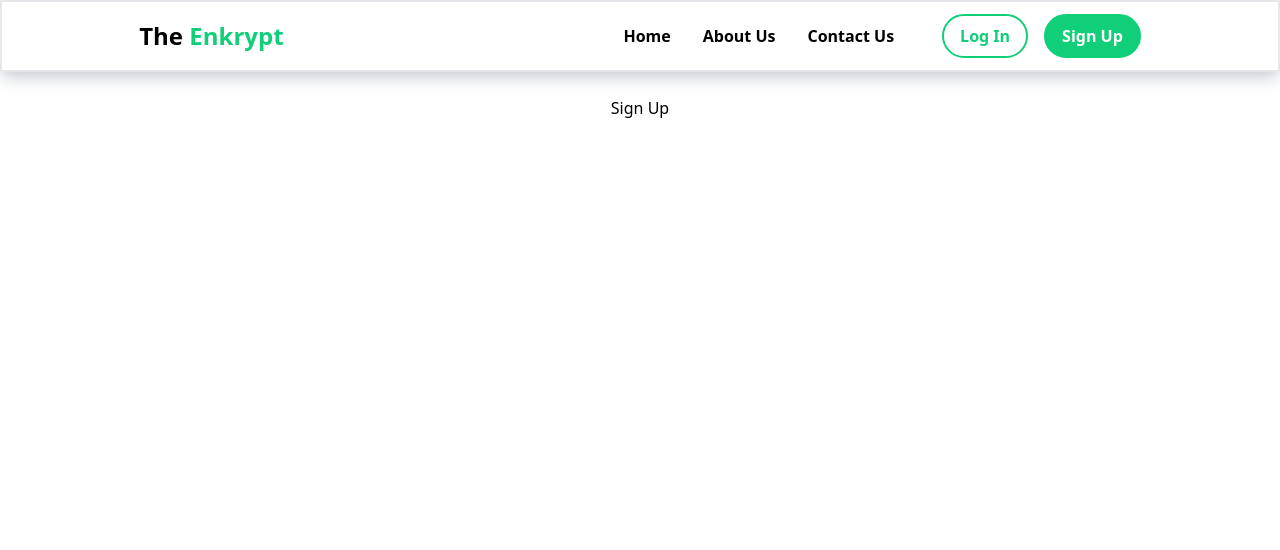
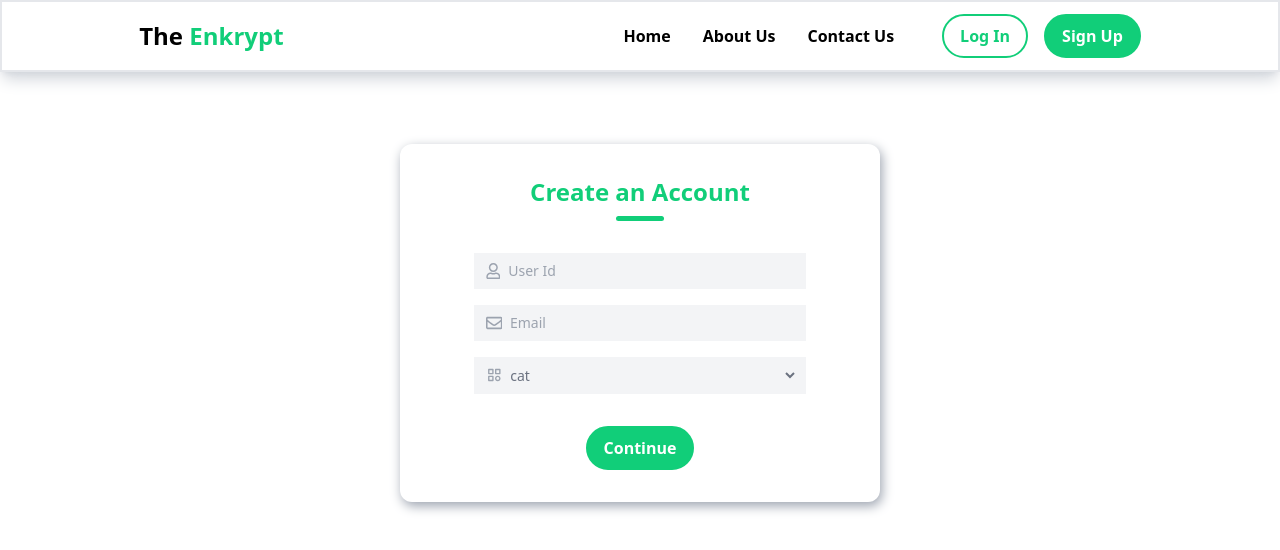
Before and after one commit to EnK-r-yPT/Front-End, a React (Create React App) app: page /signup in a window 1280 px wide. Shown: the top 550 px of the page. Built offline with nearby package versions, Linux system fonts and the light colour scheme.

Commit message:
sign up page created

```diff
--- a/src/Layout/Navbar.jsx
+++ b/src/Layout/Navbar.jsx
@@ -7,12 +7,12 @@ const Navbar = () => {
   const [dropMenu, setDropMenu] = useState(false);
 
   const dropMenuHandler = () => {
-    setDropMenu(!dropMenu);
+    setDropMenu((dropMenu) => !dropMenu);
   };
 
   return (
     <React.Fragment>
-      <nav className=" p-4 md:p-3  shadow-lg shadow-gray-300 border-2 fixed top-0 left-0 w-full z-50">
+      <nav className=" p-4 md:p-3 bg-white  shadow-lg shadow-gray-300 border-2 fixed top-0 left-0 w-full z-50">
         <div className="w-11/12 md:w-[85%]  lg:w-4/5 mx-auto max-w-[1440px] flex justify-between items-center">
           <div className="logo">
             <h1 className="font-bold text-2xl">
--- /dev/null
+++ b/src/components/SignUp /ImageSelect.component.jsx
@@ -0,0 +1,27 @@
+import React from "react";
+import { BiCategory } from "react-icons/bi";
+const categories = ["cat", "dog", "lion", "wolf", "tiger"];
+function ImageSelect() {
+  const categoryList = categories.map((category) => {
+    return (
+      <option value={category} className="bg-gray-100" key={category}>
+        {category}
+      </option>
+    );
+  });
+  return (
+    <div className="mt-8">
+      <div className="flex items-center bg-gray-100 p-2">
+        <BiCategory className="text-gray-400 text-lg mx-1" />
+        <select
+          name="category"
+          className="text-gray-500 bg-gray-100 w-full outline-none"
+        >
+          {categoryList}
+        </select>
+      </div>
+    </div>
+  );
+}
+
+export default ImageSelect;
--- /dev/null
+++ b/src/components/SignUp /SingUpInfo.component.jsx
@@ -0,0 +1,41 @@
+import React from "react";
+import { FaRegEnvelope, FaRegUser } from "react-icons/fa";
+import { BiCategory } from "react-icons/bi";
+
+const categories = ["cat", "dog", "lion", "wolf", "tiger"];
+
+const SingUpInfo = () => {
+  const categoryList = categories.map((category) => {
+    return <option value={category} className="bg-gray-100" key={category}>{category}</option>;
+  });
+  return (
+    <div className="flex flex-col gap-4 mt-8">
+      <div className="flex items-center bg-gray-100 p-2">
+        <FaRegUser className="text-gray-400  mx-1" />
+        <input
+          name="userId"
+          className="bg-gray-100 ml-1 outline-none text-gray-500 text-sm w-full"
+          type="text"
+          placeholder="User Id"
+        />
+      </div>
+      <div className="flex items-center bg-gray-100 p-2">
+        <FaRegEnvelope className="text-gray-400 text-lg  mx-1" />
+        <input
+          name="userId"
+          className="bg-gray-100 ml-1 outline-none text-gray-500 text-sm w-full"
+          type="text"
+          placeholder="Email"
+        />
+      </div>
+      <div className="flex items-center bg-gray-100 p-2">
+        <BiCategory className="text-gray-400 text-lg mx-1" />
+        <select name="category" className="text-gray-500 bg-gray-100 text-sm w-full outline-none">
+          {categoryList}
+        </select>
+      </div>
+    </div>
+  );
+};
+
+export default SingUpInfo;
--- a/src/pages/SignUp.page.jsx
+++ b/src/pages/SignUp.page.jsx
@@ -1,9 +1,72 @@
-import React from "react";
+import React, { useState } from "react";
+import ImageSelect from "../components/SignUp /ImageSelect.component";
+import SingUpInfo from "../components/SignUp /SingUpInfo.component";
 
 const SignUp = () => {
+  const [step, setStep] = useState(false);
+  const [formData, setFormData] = useState({
+    userId: "",
+    email: "",
+    category: "",
+    password: "",
+  });
+
+  const BodyDisplay = () => {
+    if (step === false) {
+      return <SingUpInfo  />;
+    }
+    return <ImageSelect />;
+  };
+
+  const togglePageHandler = () => {
+    setStep((step) => !step);
+  };
+
+  const FooterDisplay = () => {
+    if (step === false) {
+      return (
+        <button
+          type="button"
+          onClick={togglePageHandler}
+          className="px-4 py-2 border-2 border-[color:var(--color-primary)] bg-[color:var(--color-primary)] text-white rounded-full font-semibold hover:bg-white hover:text-[color:var(--color-primary)]"
+        >
+          Continue
+        </button>
+      );
+    }
+    return (
+      <React.Fragment>
+        <button
+          type="button"
+          onClick={togglePageHandler}
+          className="px-4 py-2 border-2 border-[color:var(--color-primary)] bg-white text-[color:var(--color-primary)] rounded-full font-semibold hover:bg-[color:var(--color-primary)] hover:text-white"
+        >
+          Back
+        </button>
+        <button
+          type="submit"
+          className="px-4 py-2 border-2 border-[color:var(--color-primary)] bg-[color:var(--color-primary)] text-white rounded-full font-semibold hover:bg-white hover:text-[color:var(--color-primary)]"
+        >
+          Submit
+        </button>
+      </React.Fragment>
+    );
+  };
+
   return (
-    <div className="">
-Sign Up
+    <div className="mt-32 mx-12 md:mt-36 bg-white shadow-[2px_4px_12px_rgba(0,0,0,0.2)] max-w-[480px] md:mx-auto shadow-gray-400 rounded-xl p-8">
+      <form action="" className="w-4/5 mx-auto">
+        <div className="header flex flex-col items-center justify-center">
+          <h1 className="text-[color:var(--color-primary)] text-2xl font-semibold mb-2">
+            Create an Account
+          </h1>
+          <div className="h-[0.30rem] w-12 bg-[color:var(--color-primary)] rounded-full"></div>
+        </div>
+
+        <div className="body">{BodyDisplay()}</div>
+
+        <div className="footer mt-8 flex justify-around">{FooterDisplay()}</div>
+      </form>
     </div>
   );
 };
```
